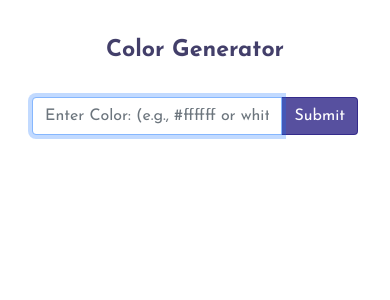
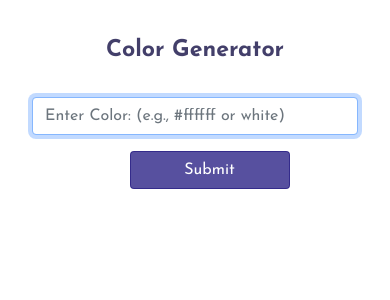
Before and after one commit to Adnan-Saleem-93/Color-Generator, a React (Create React App) app: page / in a window 390 px wide. Shown: the top 300 px of the page. Built offline with nearby package versions, Linux system fonts and the light colour scheme.

Commit message:
css changes, media queries

```diff
--- a/src/App.js
+++ b/src/App.js
@@ -11,7 +11,7 @@ function App() {
         <Col md={3}>
           <h3>Color Generator</h3>
         </Col>
-        <Col md={6} sm={9}>
+        <Col md={9} sm={12}>
           <InputSection />
         </Col>
       </Row>
--- a/src/components/input-section.jsx
+++ b/src/components/input-section.jsx
@@ -5,7 +5,6 @@ import {InputGroup, FormControl, Button} from "react-bootstrap";
 const InputSection = () => {
   return (
     <>
-      <InputGroup>
       <FormControl
         placeholder="Enter Color: (e.g., #ffffff or white)"
         aria-label="Color-Input"
@@ -13,7 +12,6 @@ const InputSection = () => {
         autoFocus={true}
       />
       <Button id="btn-color-submit">Submit</Button>
-      </InputGroup>
     </>
   );
 };
--- a/src/css/input-section.css
+++ b/src/css/input-section.css
@@ -1,8 +1,27 @@
+.form-control {
+  display: inline !important;
+  width: 100%;
+}
 #btn-color-submit {
   background-color: #2a2186c9 !important;
   border: 1px solid #2a2186c9 !important;
+  margin-bottom: 2px !important;
 }
 #btn-color-submit:hover {
   background-color: #292277ea !important;
   border: 1px solid #292277ea !important;
 }
+
+@media screen and (min-width: 450px) {
+  .form-control {
+    width: 75% !important;
+    margin-right: 0.5rem;
+  }
+}
+@media screen and (max-width: 450px) {
+  #btn-color-submit {
+    margin: 1rem auto;
+    margin-left: 25vw;
+    width: 10rem;
+  }
+}
```
Lines whose indentation alone changed are shown as unchanged.
